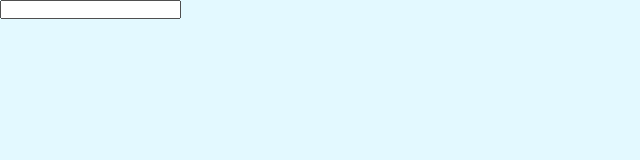
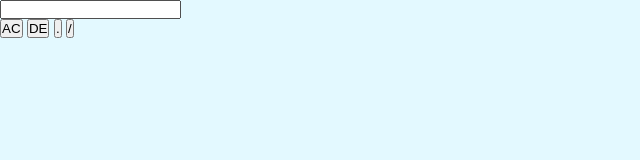
Before and after one commit to 1SaiVaruna/Calculator, a plain HTML site: page index.html in a window 1280 px wide. Shown: the whole page, without its empty margins (0-640 px from the left). Drawn offline with Linux system fonts and the light colour scheme.

Commit message:
Added buttons for first row of calculator.

```diff
--- a/index.html
+++ b/index.html
@@ -14,6 +14,12 @@
             <div>
                 <input type="text" name="display">
             </div>
+            <div>
+                <input type="button" value="AC">
+                <input type="button" value="DE">
+                <input type="button" value=".">
+                <input type="button" value="/">
+            </div>
         </form>
     </div>
 </div>
```
